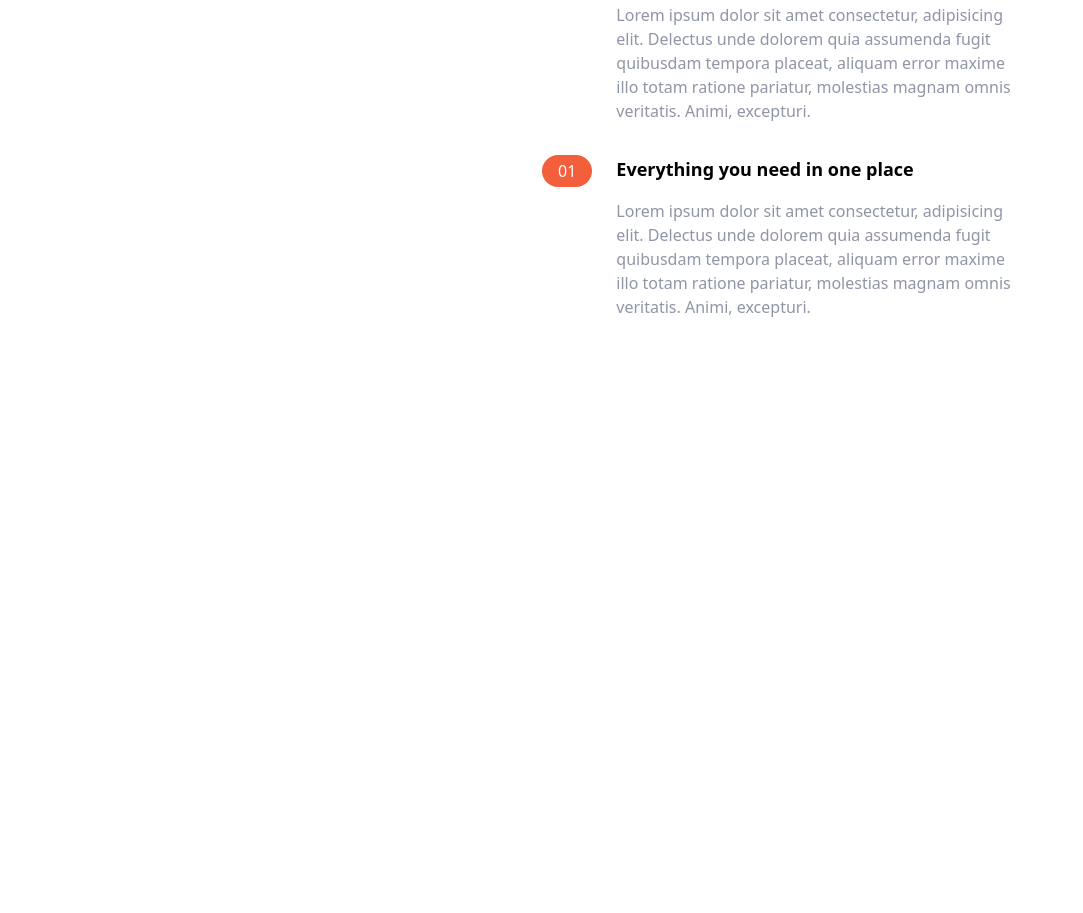
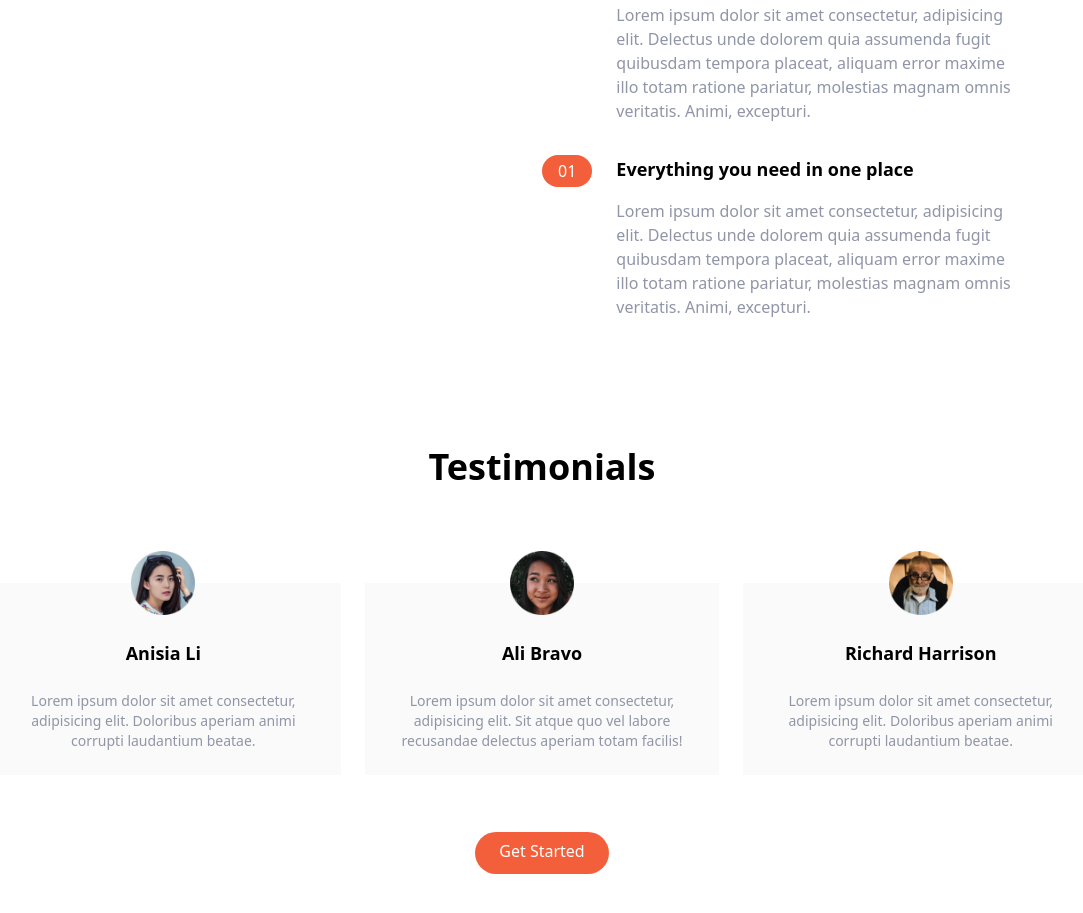
Before and after one commit to shahrokh-t/landing-page-tailwind, a website: page index.html in a window 1280 px wide. Shown: the part 893-1806 px from the top of the page, without its empty margins (98-1181 px from the left). Before the commit the page ends 1212 px from the top, so only its background shows below. Drawn offline with Linux system fonts and the light colour scheme.

Commit message:
add testimonial section

```diff
--- a/index.html
+++ b/index.html
@@ -177,5 +177,57 @@
         </div>
       </div>
     </section>
+
+    <!-- Testimonials -->
+    <section id="testimonials">
+      <!-- Container to heading and testimonial blocks -->
+      <div class="max-w-6xl px-5 mx-auto mt-32 text-center">
+        <h2 class="text-4xl font-bold text-center">Testimonials</h2>
+        <!-- Testimonials Container -->
+        <div class="flex flex-col mt-24 md:flex-row md:space-x-6">
+          <!-- Testimonial 1 -->
+          <div
+            class="flex flex-col items-center p-6 space-y-6 rounded-y-lg bg-veryLightGray md:w-1/3"
+          >
+            <img src="img/avatar-anisha.png" alt="" class="w-16 -mt-14" />
+            <h5 class="text-lg font-bold">Anisia Li</h5>
+            <p class="text-sm text-darkGrayishBlue">
+              Lorem ipsum dolor sit amet consectetur, adipisicing elit.
+              Doloribus aperiam animi corrupti laudantium beatae.
+            </p>
+          </div>
+          <!-- Testimonial 2 -->
+          <div
+            class="hidden flex-col items-center p-6 space-y-6 rounded-y-lg bg-veryLightGray md:flex md:w-1/3"
+          >
+            <img src="img/avatar-ali.png" alt="" class="w-16 -mt-14" />
+            <h5 class="text-lg font-bold">Ali Bravo</h5>
+            <p class="text-sm text-darkGrayishBlue">
+              Lorem ipsum dolor sit amet consectetur, adipisicing elit. Sit
+              atque quo vel labore recusandae delectus aperiam totam facilis!
+            </p>
+          </div>
+          <!-- Testimonial 3 -->
+          <div
+            class="hidden flex-col items-center p-6 space-y-6 rounded-y-lg bg-veryLightGray md:flex md:w-1/3"
+          >
+            <img src="img/avatar-richard.png" alt="" class="w-16 -mt-14" />
+            <h5 class="text-lg font-bold">Richard Harrison</h5>
+            <p class="text-sm text-darkGrayishBlue">
+              Lorem ipsum dolor sit amet consectetur, adipisicing elit.
+              Doloribus aperiam animi corrupti laudantium beatae.
+            </p>
+          </div>
+        </div>
+        <!-- Button -->
+        <div class="my-16">
+          <a
+            href=""
+            class="p-3 px-6 pt-2 text-white bg-brightRed rounded-full baseline hover:bg-brightRedLight"
+            >Get Started</a
+          >
+        </div>
+      </div>
+    </section>
   </body>
 </html>
```
Also changed, not shown: css/main.css.
